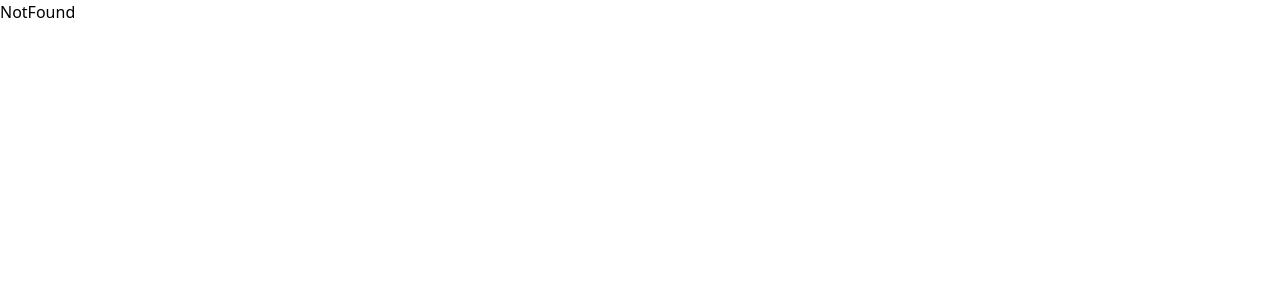
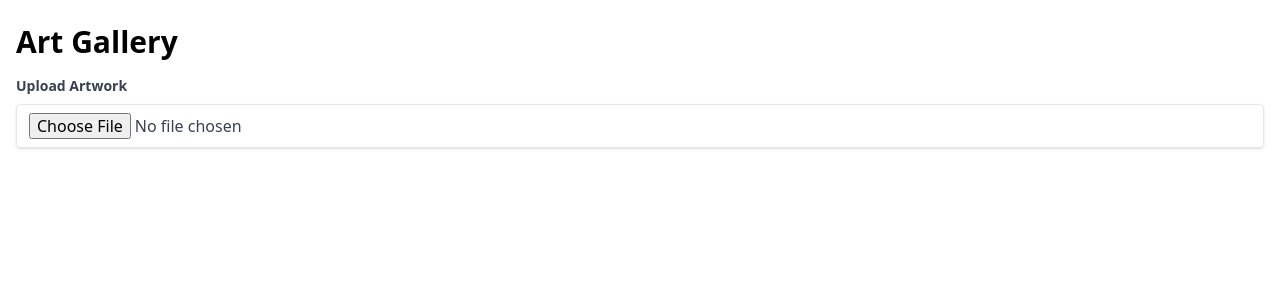
Before and after one commit to ParveenRawat/ArtGallery, a React (Vite) app in the folder client/: page /upload in a window 1280 px wide. Shown: the top 300 px of the page. Built offline with nearby package versions, Linux system fonts and the light colour scheme.

Commit message:
added upload page

```diff
--- a/client/src/App.jsx
+++ b/client/src/App.jsx
@@ -8,6 +8,7 @@ import NotFound from "./pages/NotFound.jsx";
 // lazy loading of pages
 const Home = lazy(() => import("./pages/Home.jsx"));
 const Login = lazy(() => import("./pages/Login.jsx"));
+const Upload = lazy(() => import("./pages/Upload.jsx"));
 
 const App = () => {
   return (
@@ -24,6 +25,7 @@ const App = () => {
           <Route path="/about" element={<Home />} />
 
           <Route path="/login" element={<Login />} />
+          <Route path="/upload" element={<Upload />} />
 
           <Route path="*" element={<NotFound />} />
         </Routes>
--- /dev/null
+++ b/client/src/pages/Upload.jsx
@@ -0,0 +1,40 @@
+import React, { useState } from 'react';
+
+function Upload() {
+  const [artwork, setArtwork] = useState([]);
+
+  const handleUpload = (event) => {
+    const file = event.target.files[0];
+    // Handle file upload logic here
+  };
+
+  return (
+    <div className="container mx-auto p-4 pt-6">
+      <h1 className="text-3xl font-bold mb-4">Art Gallery</h1>
+      <form>
+        <div className="mb-4">
+          <label className="block text-gray-700 text-sm font-bold mb-2" htmlFor="artwork-file">
+            Upload Artwork
+          </label>
+          <input
+            className="shadow appearance-none border rounded w-full py-2 px-3 text-gray-700 leading-tight focus:outline-none focus:shadow-outline"
+            id="artwork-file"
+            type="file"
+            onChange={handleUpload}
+          />
+        </div>
+      </form>
+      <div className="grid grid-cols-3 gap-4">
+        {artwork.map((art, index) => (
+          <div key={index} className="bg-white p-4 rounded shadow">
+            <img src={art.url} alt={art.title} className="w-full h-48 object-cover" />
+            <h2 className="text-lg font-bold">{art.title}</h2>
+            <p className="text-gray-600">{art.artist}</p>
+          </div>
+        ))}
+      </div>
+    </div>
+  );
+}
+
+export default Upload;
```
